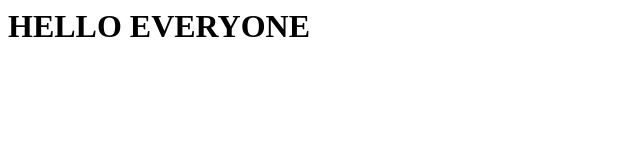
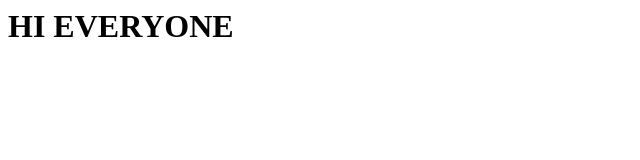
Before and after one commit to Rupa-Susmitha/projectone, a plain HTML site: page Index.html in a window 1280 px wide. Shown: the whole page, without its empty margins (0-640 px from the left). Drawn offline with Linux system fonts and the light colour scheme.

Commit message:
second commit

```diff
--- a/Index.html
+++ b/Index.html
@@ -1 +1 @@
-<h1>HELLO EVERYONE</h1>
+<h1>HI EVERYONE </h1>
```
